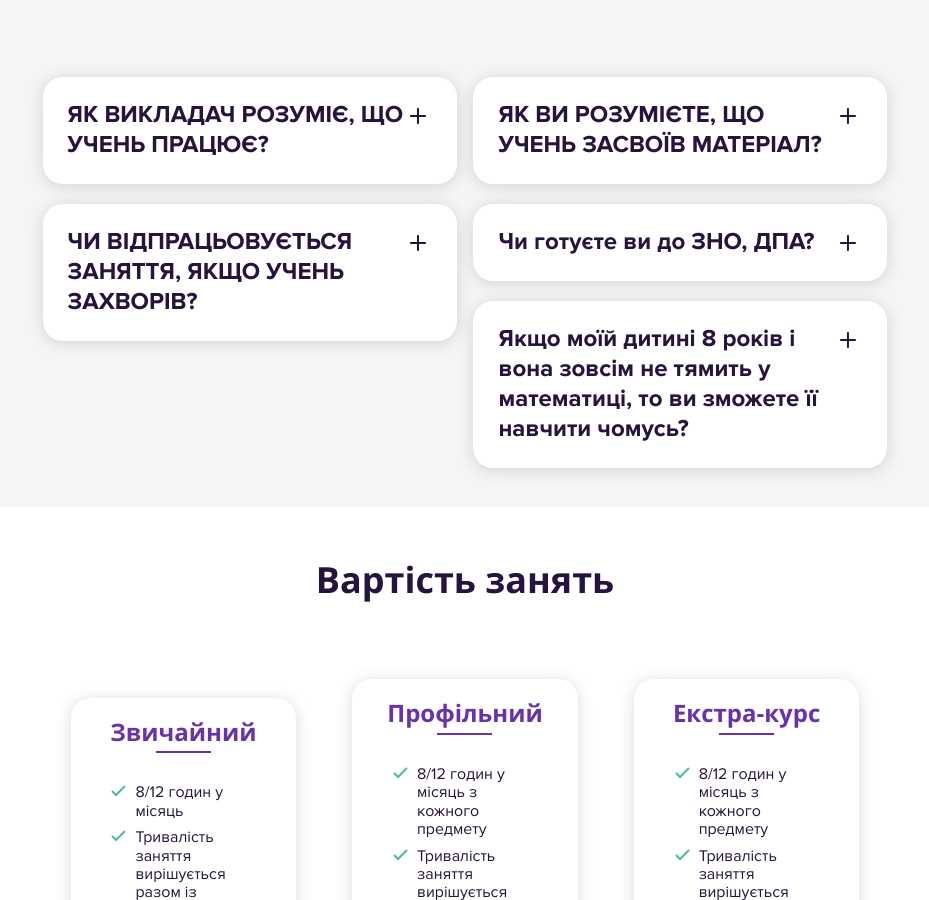
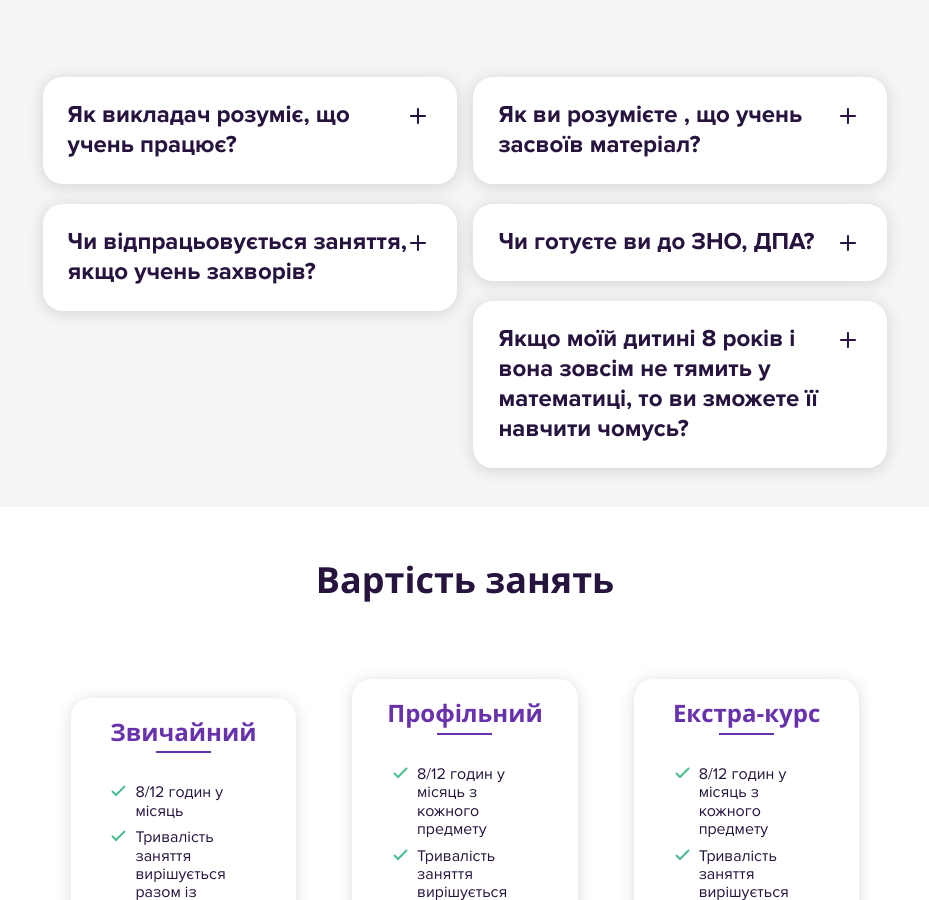
Before and after one commit to bloodsawe/Grishalanding, a website: page src/index.html in a window 1280 px wide. Shown: the part 6020-6920 px from the top of the page, without its empty margins (175-1104 px from the left). Drawn offline with nearby package versions, Linux system fonts and the light colour scheme; files that its build step writes are made by us from their sources.

Commit message:
fix uppercase

```diff
--- a/src/_questions.html
+++ b/src/_questions.html
@@ -5,7 +5,7 @@
 			<div class="questions__block">
 				<div class="questions__item">
 					<p class="questions__heading">
-						ЯК ВИКЛАДАЧ РОЗУМІЄ, ЩО УЧЕНЬ ПРАЦЮЄ?
+						Як викладач розуміє, що учень працює?
 					</p>
 					<p class="questions__text">
 						Заняття в <span>YOUSTUD</span> проходять у формі
@@ -18,7 +18,7 @@
 				</div>
 				<div class="questions__item">
 					<p class="questions__heading">
-						ЧИ ВІДПРАЦЬОВУЄТЬСЯ ЗАНЯТТЯ, ЯКЩО УЧЕНЬ ЗАХВОРІВ?
+						Чи відпрацьовується заняття, якщо учень захворів?
 					</p>
 					<p class="questions__text">
 						Так, якщо заняття пропущені з
@@ -37,7 +37,7 @@
 			<div class="questions__block">
 				<div class="questions__item">
 					<p class="questions__heading">
-						ЯК ВИ РОЗУМІЄТЕ, ЩО УЧЕНЬ ЗАСВОЇВ МАТЕРІАЛ?
+						Як ви розумієте , що учень засвоїв матеріал?
 					</p>
 					<p class="questions__text">
 						В кінці кожного пройденого місяця проводиться
--- a/src/scss/subfooter.scss
+++ b/src/scss/subfooter.scss
@@ -2,7 +2,7 @@
 	background: url(../img/footer-bg-desktop.png);
 	padding: 86px 0 80px 0;
 	@include mobile {
-		padding: 40px 0 80px 0;
+		padding: 40px 0 78px 0;
 		background: url(../img/footer-bg-mobile.png);
 	}
 	&__wrapper {
```
Also changed, not shown: build/css/style.css, build/css/style.min.css, build/index.html, 1 other file.
